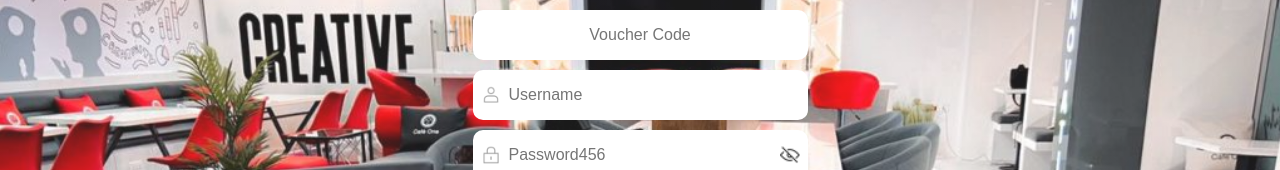
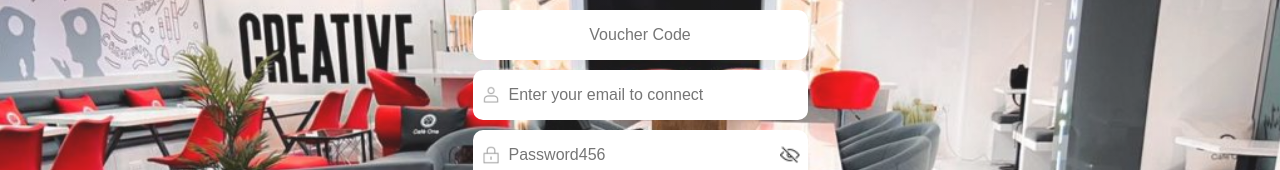
Before and after one commit to seyipaye/haven-cafeone-tp-link-config, a plain HTML site: page design/demo/index.html in a window 1280 px wide. Shown: the part 142-312 px from the top of the page. Drawn offline with Linux system fonts and the light colour scheme; no server answers.

Commit message:
feat: edited email hint

```diff
--- a/design/demo/index.html
+++ b/design/demo/index.html
@@ -13,7 +13,7 @@
                 </div>
                 <div id="input-user" class="input-container">
                     <span class="icon left-icon user"></span>
-                    <input id="username" class="oper-section-item input" name="username" type="text" placeholder="Username"/>
+                    <input id="username" class="oper-section-item input" name="username" type="text" placeholder="Enter your email to connect"/>
                 </div>
                 <div id="input-password" class="input-container hidden">
                     <span class="icon left-icon lock"></span>
```
